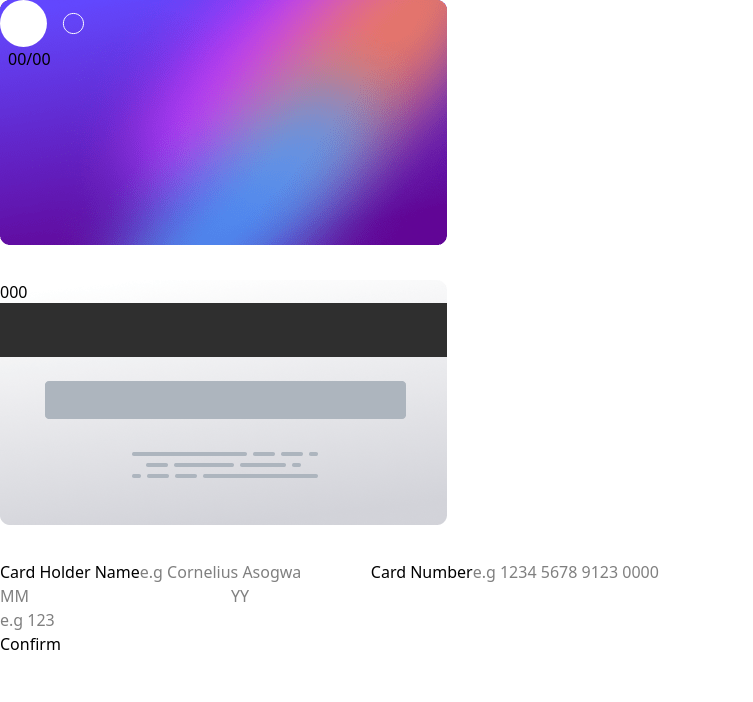
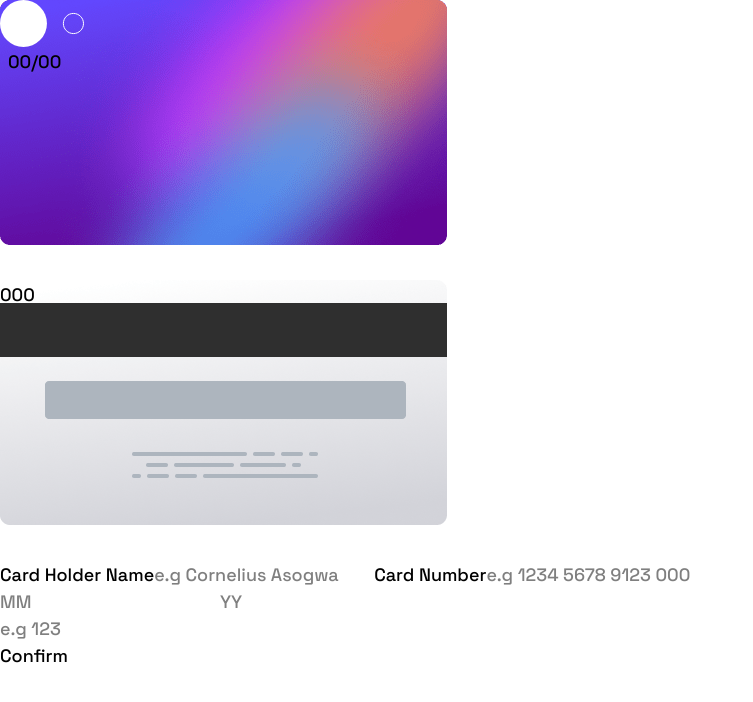
Before and after one commit to corneliusweb/credit-card, a React (Vite) app: page / in a window 1280 px wide. Shown: the top 702 px of the page, without its empty margins (0-753 px from the left). Built offline with nearby package versions, Linux system fonts and the light colour scheme.

Commit message:
Import SpaceGrotesk font define custom colors

```diff
--- a/src/index.css
+++ b/src/index.css
@@ -1 +1,22 @@
-@import 'tailwindcss'
+@import 'tailwindcss';
+
+@font-face {
+	font-family: 'SpaceGrotesk';
+	src: url('./assets/fonts/SpaceGrotesk-Medium.woff2'),
+		url('./assets/fonts/SpaceGrotesk-Medium.woff');
+	font-weight: 500;
+	font-style: normal;
+	font-display: swap;
+}
+
+:root {
+   --white-color: hsl(0, 100%, 100%);
+   --purple-color: hsl(278, 68%, 11%)
+}
+
+@layer base {
+	body {
+		font-family: SpaceGrotesk, sans-serif;
+      font-size: 18px;
+	}
+}
```
